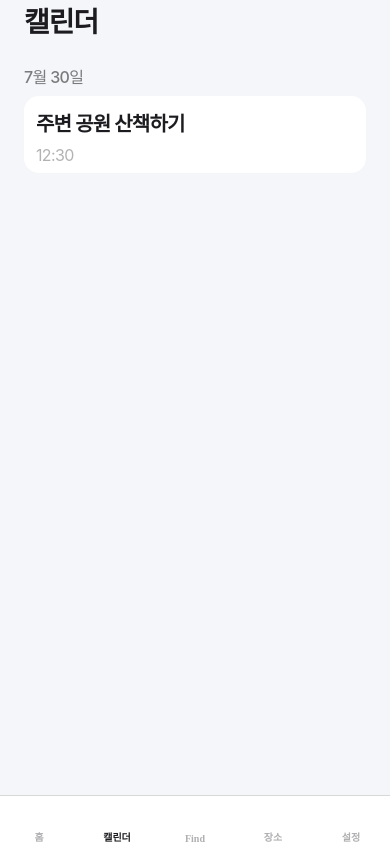
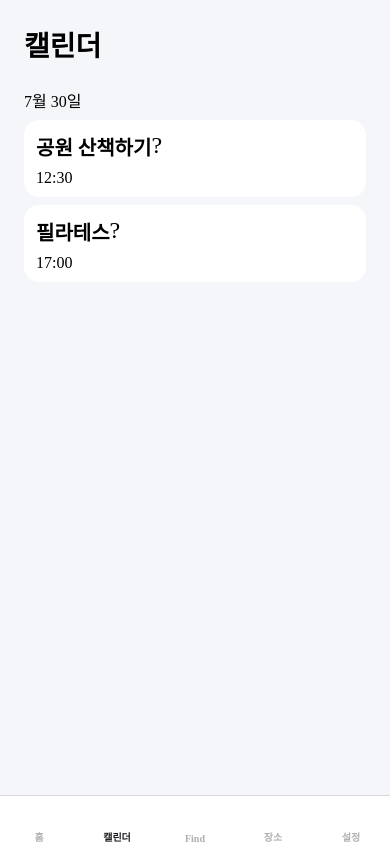
Before and after one commit to paul3083/2023_SunrinVacationProject, a React Native app: screen /Calendar in a window 390 px wide. Built offline with nearby package versions, Linux system fonts and the light colour scheme.

Commit message:
ScheduleCard Component

```diff
--- /dev/null
+++ b/src/components/ScheduleCard.tsx
@@ -0,0 +1,38 @@
+import React from 'react';
+import styled from 'styled-components/native';
+import {FirebaseFirestoreTypes} from '@react-native-firebase/firestore';
+import Icon from '@components/Icon';
+import {Column, Row, SuitText} from '@components/BaseStyledComponents';
+
+interface IScheduleCardProps {
+  schedule: string;
+  time: string;
+}
+
+const ScheduleCard = ({schedule, time}: IScheduleCardProps) => {
+  return (
+    <Container>
+      <Row style={{margin: 12}}>
+        <Column style={{gap: 8}}>
+          <SuitText fontWeight={700} fontSize={20}>
+            {schedule}
+          </SuitText>
+          <SuitText fontWeight={400} fontSize={16}>
+            {time}
+          </SuitText>
+        </Column>
+        <Icon name={'arrow_forward_ios'} size={24} />
+      </Row>
+    </Container>
+  );
+};
+
+const Container = styled.TouchableOpacity`
+  width: 342px;
+  height: 77px;
+  flex-shrink: 0;
+  border-radius: 15px;
+  background: #fff;
+`;
+
+export default ScheduleCard;
--- a/src/screens/CalendarScreen.tsx
+++ b/src/screens/CalendarScreen.tsx
@@ -2,26 +2,21 @@ import {SafeAreaView} from 'react-native';
 import React from 'react';
 import styled from 'styled-components/native';
 import Icon from '@components/Icon';
-import { StyledSafeAreaView } from "@components/BaseStyledComponents";
+import {StyledSafeAreaView, SuitText} from '@components/BaseStyledComponents';
+import ScheduleCard from '@components/ScheduleCard';
+import Header from '@components/Header';
 
 const CalendarScreen = () => {
   return (
     <StyledSafeAreaView>
+      <Header title={'캘린더'} />
       <Container>
-        <TopBar>
-          <Title>캘린더</Title>
-        </TopBar>
         <Schedule>
-          <Date>7월 30일</Date>
-          <ButtonField>
-            <Button>
-              <TextBox>
-                <Name>주변 공원 산책하기</Name>
-                <Time>12:30</Time>
-              </TextBox>
-              {/*<Icon name={''} size={} color={}/>*/}
-            </Button>
-          </ButtonField>
+          <SuitText fontWeight={500} fontSize={16}>
+            7월 30일
+          </SuitText>
+          <ScheduleCard  schedule={'공원 산책하기'} time={'12:30'}/>
+          <ScheduleCard  schedule={'필라테스'} time={'17:00'}/>
         </Schedule>
       </Container>
     </StyledSafeAreaView>
@@ -32,24 +27,8 @@ const Container = styled.View`
   display: inline-flex;
   flex-direction: column;
   align-items: flex-start;
+  margin-left: 24px;
   gap: 24px;
-  margin-left: 24px;
-`;
-
-const TopBar = styled.View`
-  display: flex;
-  justify-content: center;
-  align-items: center;
-  gap: 186px;
-`;
-
-const Title = styled.Text`
-  color: #1c1b1f;
-  font-size: 28px;
-  font-style: normal;
-  font-weight: 700;
-  line-height: normal;
-  letter-spacing: -1.12px;
 `;
 
 const Schedule = styled.View`
@@ -59,55 +38,4 @@ const Schedule = styled.View`
   gap: 8px;
 `;
 
-const Date = styled.Text`
-  color: rgba(0, 0, 0, 0.5);
-  font-size: 16px;
-  font-style: normal;
-  font-weight: 500;
-  line-height: normal;
-  letter-spacing: -0.64px;
-`;
-
-const ButtonField = styled.View`
-  width: 342px;
-  height: 77px;
-  flex-shrink: 0;
-  border-radius: 15px;
-  background: #fff;
-`;
-
-const Button = styled.TouchableOpacity`
-  display: inline-flex;
-  justify-content: start;
-  align-items: start;
-  gap: 152px;
-  margin: 12px;
-`;
-
-const TextBox = styled.View`
-  display: flex;
-  flex-direction: column;
-  align-items: flex-start;
-  gap: 8px;
-`;
-
-const Name = styled.Text`
-  color: #1c1b1f;
-  font-size: 20px;
-  font-style: normal;
-  font-weight: 700;
-  line-height: normal;
-  letter-spacing: -0.8px;
-`;
-
-const Time = styled.Text`
-  color: rgba(0, 0, 0, 0.3);
-  text-align: right;
-  font-size: 16px;
-  font-style: normal;
-  font-weight: 400;
-  line-height: normal;
-  letter-spacing: -0.64px;
-`;
-
 export default CalendarScreen;
```
Also changed, not shown: 2 other files (tests, documents, lock files or other folders).
